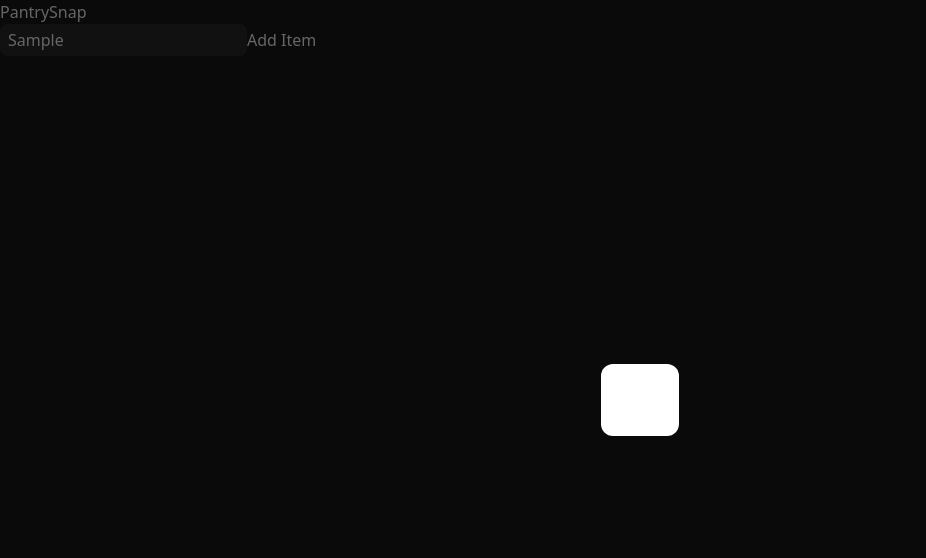
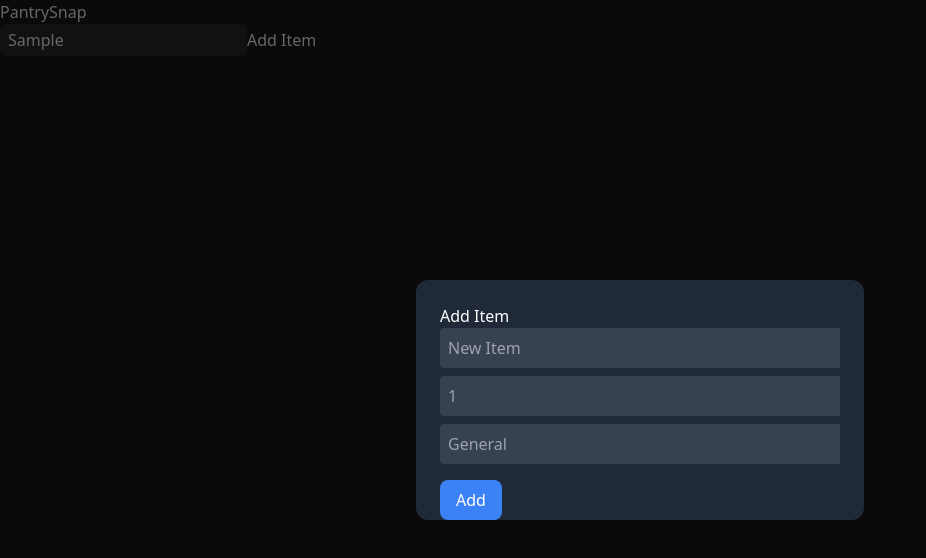
Before and after one commit to kevanth/pantrysnap, a React (Create React App) app: page / in a window 1280 px wide. Both pictures are taken after typing "Sample" into the empty fields and a click on the button "Add Item". Shown: the top 558 px of the page, without its empty margins (0-926 px from the left). Built offline with nearby package versions, Linux system fonts and the light colour scheme.

Commit message:
Feat: Add, Search, Delete item

```diff
--- a/src/App.js
+++ b/src/App.js
@@ -40,6 +40,11 @@ function App() {
 	const addItem = (newItem) => {
 		setItems([...items, newItem]);
 	};
+	const [newItem, setNewItem] = useState({
+		name: "New Item",
+		quantity: 1,
+		category: "General",
+	});
 
 	return (
 		<div
@@ -71,13 +76,52 @@ function App() {
 			{showAddItemCard && (
 				<div
 					className="fixed inset-0 bg-black bg-opacity-60 flex items-center justify-center z-50"
-					onClick={() => setShowAddItemCard(false)} // only backdrop closes it
+					onClick={() => {
+						setShowAddItemCard(false);
+						setNewItem({
+							name: "New Item",
+							quantity: 1,
+							category: "General",
+						});
+					}} // only backdrop closes it
 				>
 					<div
-						className="bg-white rounded-xl p-6"
+						className="w-full max-w-md h-full max-h-[30vh] bg-gray-800 rounded-xl p-6"
 						onClick={(e) => e.stopPropagation()} // clicking card doesn't close it
-					>
-						Test
+						text-white
+						inset-10>
+						<p>Add Item</p>
+						<input
+							className="bg-gray-700 w-full rounded-s p-2"
+							placeholder={newItem.name}
+							onChange={(e) =>
+								setNewItem({ ...newItem, name: e.target.value })
+							}></input>
+						<input
+							className="bg-gray-700 w-full rounded-s p-2 mt-2"
+							placeholder={newItem.quantity}
+							onChange={(e) =>
+								setNewItem({ ...newItem, quantity: e.target.value })
+							}></input>
+						<input
+							className="bg-gray-700 w-full rounded-s p-2 mt-2"
+							placeholder={newItem.category}
+							onChange={(e) =>
+								setNewItem({ ...newItem, category: e.target.value })
+							}></input>
+						<button
+							className="bg-blue-500 px-4 py-2 rounded-lg mt-4"
+							onClick={() => {
+								addItem({ ...newItem, id: Date.now() + Math.random() });
+								setShowAddItemCard(false);
+								setNewItem({
+									name: "New Item",
+									quantity: 1,
+									category: "General",
+								});
+							}}>
+							Add
+						</button>
 					</div>
 				</div>
 			)}
```
